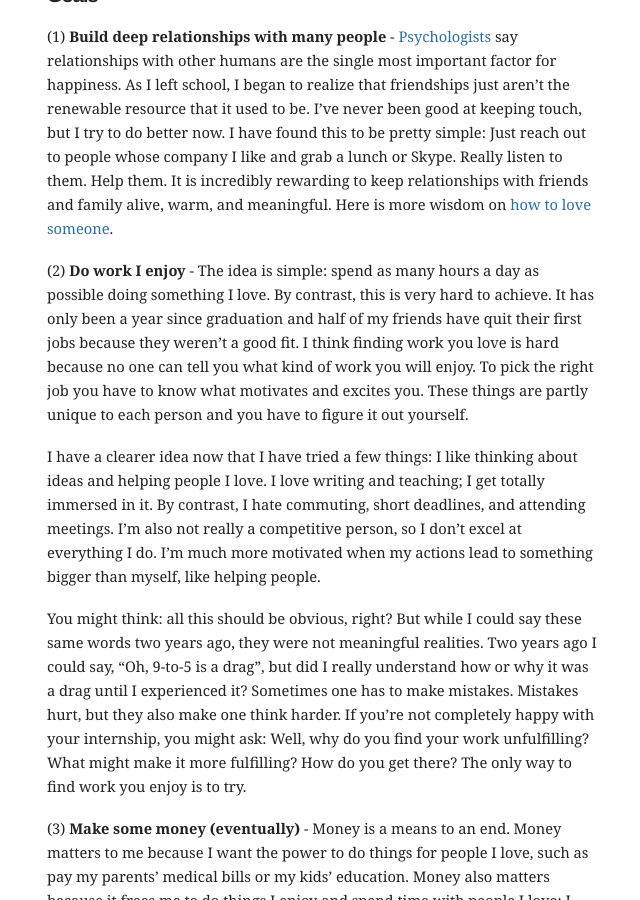
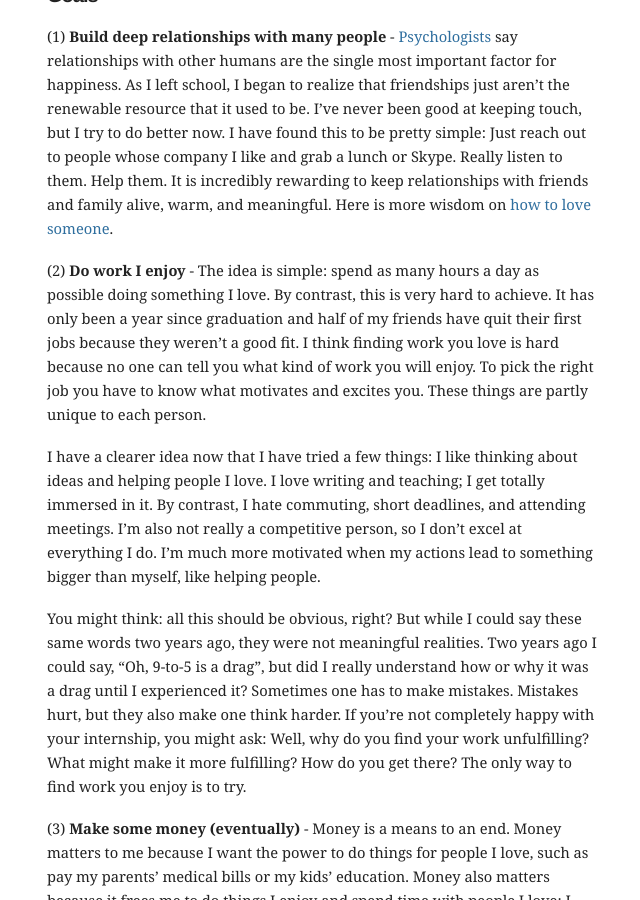
Before and after one commit to mbwong/mbwong.github.com, a Jekyll site: the page built from _posts/2013-06-16-entering-adulthood.md, in a window 1280 px wide and 900 px high, scrolled down 490 px. Shown: the whole window, without its empty margins (303-943 px from the left). Built offline with Jekyll 4.4.1, drawn with Linux system fonts in a browser that asks for light colours.

Commit message:
Update 2013-06-16-entering-adulthood.md

```diff
--- a/_posts/2013-06-16-entering-adulthood.md
+++ b/_posts/2013-06-16-entering-adulthood.md
@@ -28,7 +28,7 @@
 [harvard]: http://www.theatlantic.com/magazine/archive/2009/06/what-makes-us-happy/307439/
 [hahn]: http://ajaytao2010.files.wordpress.com/2012/08/true-love-thich-nhat-hanh.pdf
 
-(2) **Do work I enjoy** - The idea is simple: spend as many hours a day as possible doing something I love. By contrast, this is very hard to achieve. It has only been a year since graduation and half of my friends have quit their first jobs because they weren't a good fit. I think finding work you love is hard because no one can tell you what kind of work you will enjoy. To pick the right job you have to know what motivates and excites you. These things are partly unique to each person and you have to figure it out yourself.
+(2) **Do work I enjoy** - The idea is simple: spend as many hours a day as possible doing something I love. By contrast, this is very hard to achieve. It has only been a year since graduation and half of my friends have quit their first jobs because they weren't a good fit. I think finding work you love is hard because no one can tell you what kind of work you will enjoy. To pick the right job you have to know what motivates and excites you. These things are partly unique to each person.
 
 I have a clearer idea now that I have tried a few things: I like thinking about ideas and helping people I love. I love writing and teaching; I get totally immersed in it. By contrast, I hate commuting, short deadlines, and attending meetings. I'm also not really a competitive person, so I don't excel at everything I do. I'm much more motivated when my actions lead to something bigger than myself, like helping people.
 
```
